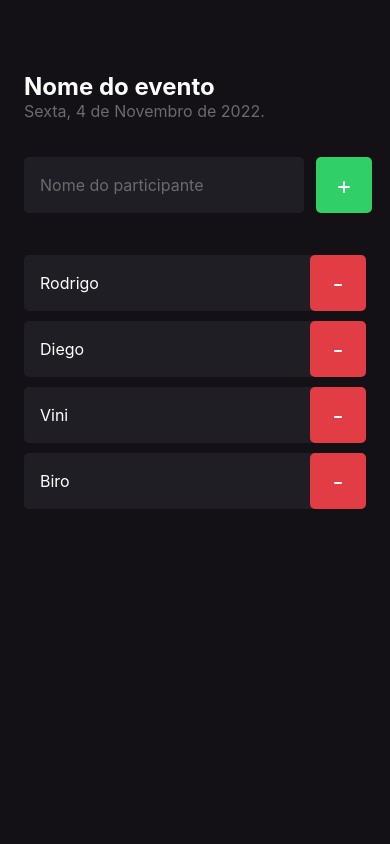
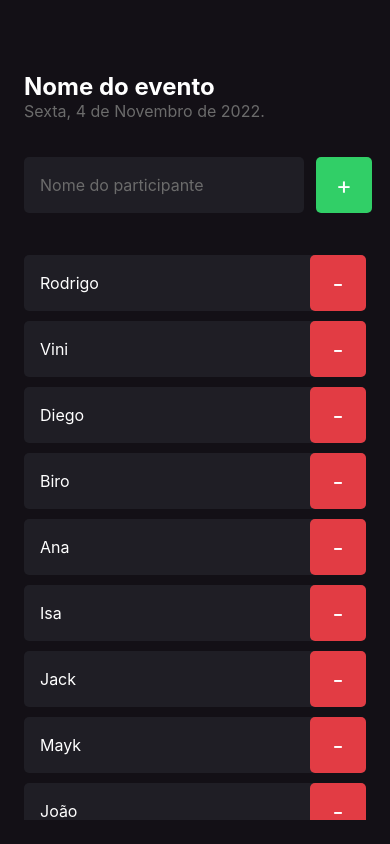
Before and after one commit to ColellaDev/EventList-Mobile, a React Native app: screen / in a window 390 px wide. Built offline with nearby package versions, Linux system fonts and the light colour scheme.

Commit message:
Implementando scrollview

```diff
--- a/src/screens/Components/Participant/index.tsx
+++ b/src/screens/Components/Participant/index.tsx
@@ -4,16 +4,17 @@
 
 type Props = {
   name: string;
+  onRemove: () => void;
 }
 
-export function Participant({ name }: Props) {
+export function Participant({ name,  onRemove }: Props) {
   return (
     <View style={styles.container}>
       <Text style={styles.name}>
         {name}
       </Text>
 
-      <TouchableOpacity style={styles.button}>
+      <TouchableOpacity style={styles.button} onPress={onRemove}>
           <Text style={styles.buttonText}>
             -
           </Text>
--- a/src/screens/Home/index.tsx
+++ b/src/screens/Home/index.tsx
@@ -1,13 +1,18 @@
-import { Text, TextInput, TouchableOpacity, View } from "react-native";
+import { ScrollView, Text, TextInput, TouchableOpacity, View } from "react-native";
 
 import { Participant } from "../Components/Participant";
 
 import { styles } from "./style";
 
 export function Home() {
+  const participants = ['Rodrigo', 'Vini', 'Diego', 'Biro', 'Ana', 'Isa', 'Jack', 'Mayk', 'João'];
 
   function handleParticipantAdd() {
     console.log("Você clicou no botão de Adicionar!");
+  }
+
+  function handleParticipantRemove(name: string) {
+    console.log(`Você clicou em remover o participante ${name}`);
   }
 
   return (
@@ -34,11 +39,17 @@
         </TouchableOpacity>
       </View>
 
-      <Participant name="Rodrigo" />
-      <Participant name="Diego" />
-      <Participant name="Vini" />
-      <Participant name="Biro" />
-
+      <ScrollView showsVerticalScrollIndicator={false}>
+        {
+          participants.map(participant => (
+            <Participant
+              key={participant}
+              name={participant}
+              onRemove={() => handleParticipantRemove("Rodrigo")}
+            />
+          ))
+        }
+      </ScrollView>
     </View>
   )
 }
```
